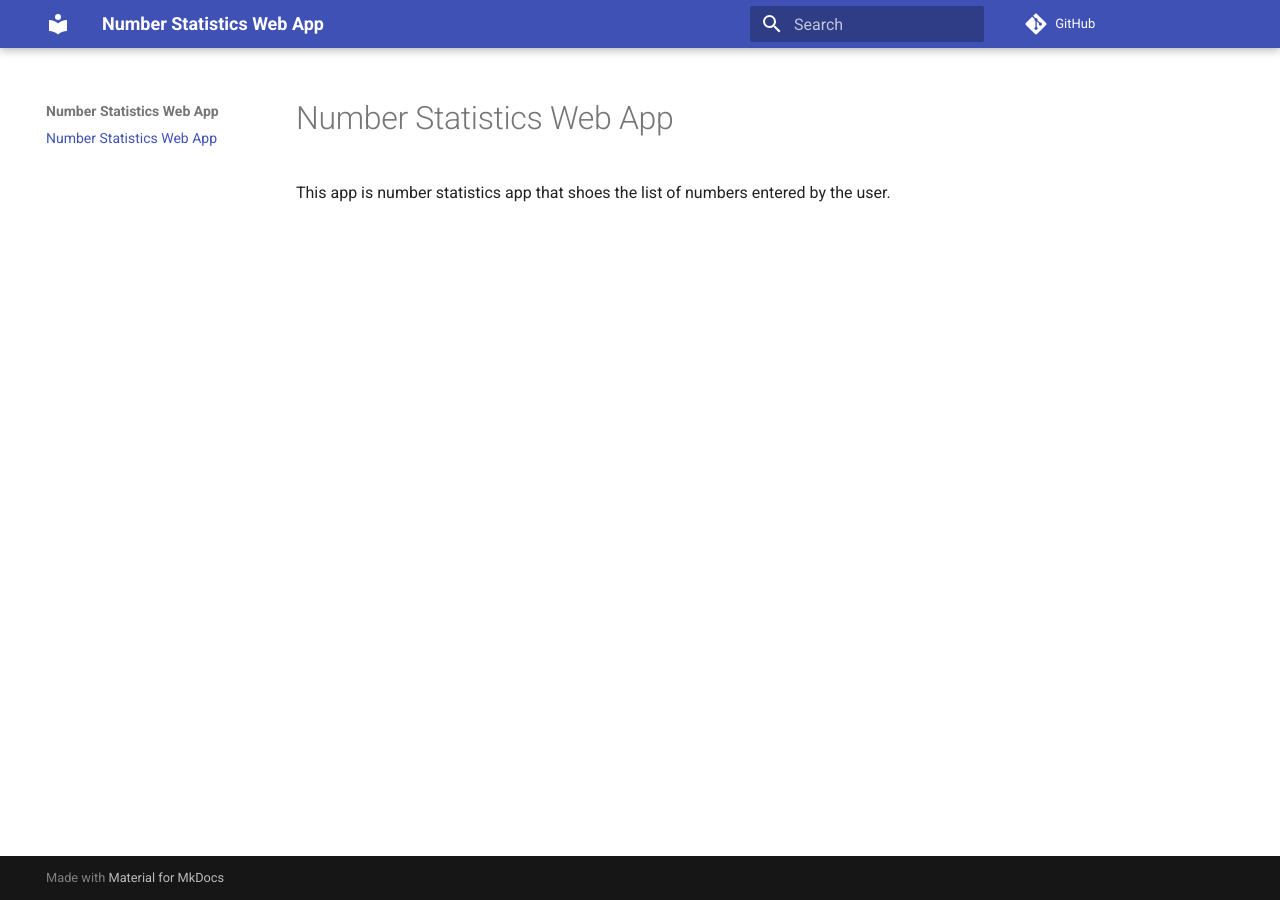
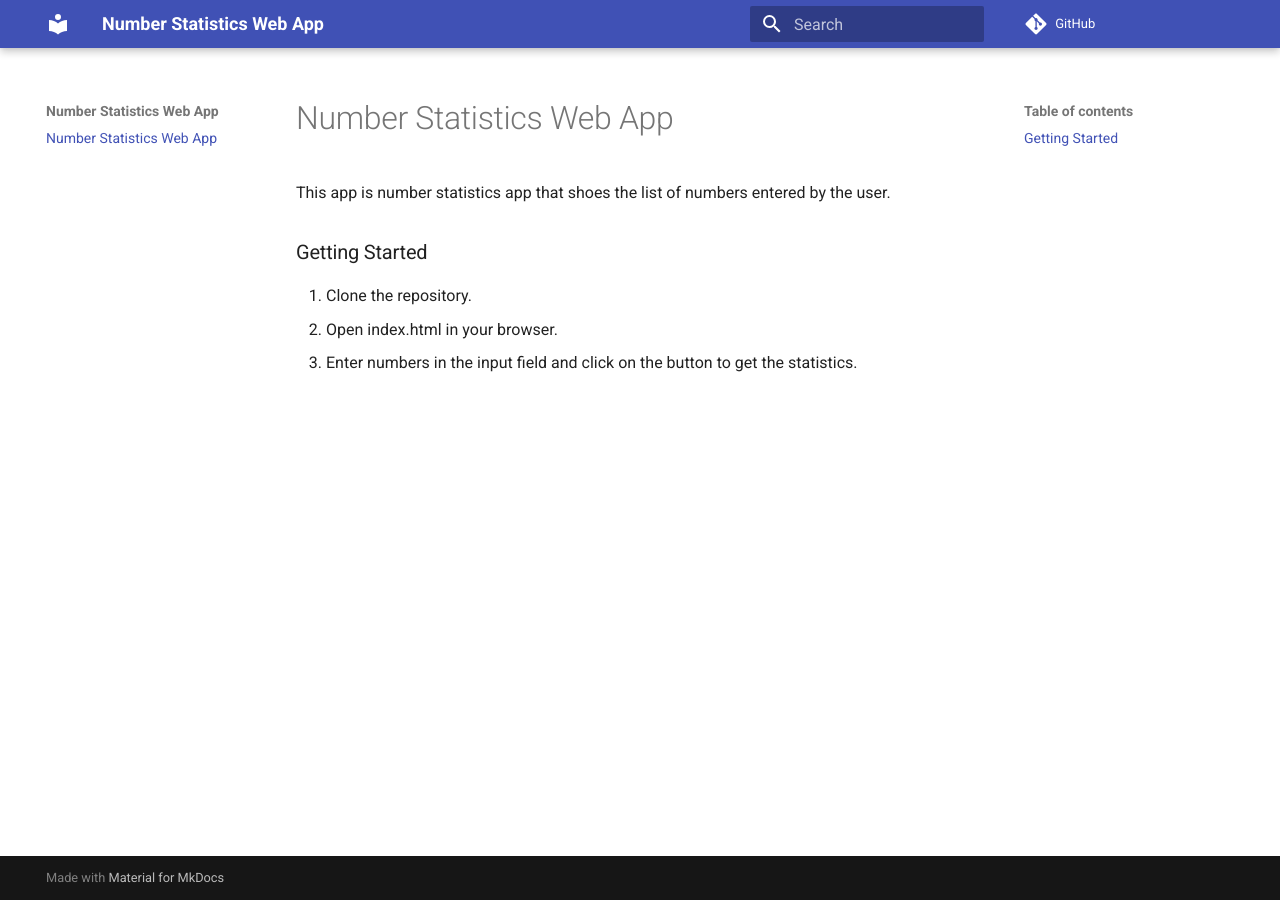
Before and after one commit to lulunac27a/number-statistics-webapp, an MkDocs documentation site: the page built from docs/index.md, in a window 1280 px wide. Built offline with MkDocs 1.6.1 and Material for MkDocs 9.7.7, drawn with Linux system fonts in a browser that asks for light colours; comment, search, counter and statistics services are not loaded.

Commit message:
Add getting started steps to README

```diff
--- a/docs/index.md
+++ b/docs/index.md
@@ -1,3 +1,9 @@
 # Number Statistics Web App
 
 This app is number statistics app that shoes the list of numbers entered by the user.
+
+### Getting Started
+
+1. Clone the repository.
+2. Open index.html in your browser.
+3. Enter numbers in the input field and click on the button to get the statistics.
```
Also changed, not shown: README.md (+6 -0 lines).
